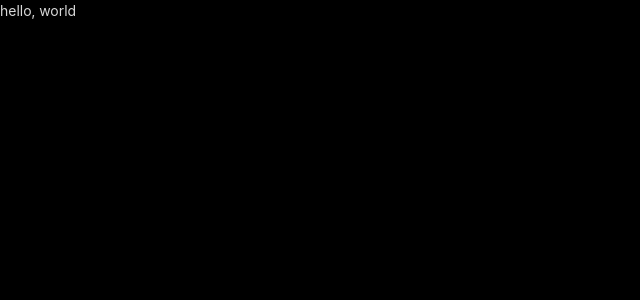
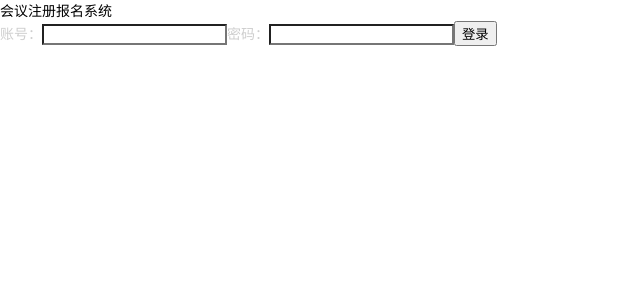
Before and after one commit to southrock/meeting_fe, a React app: page / in a window 1280 px wide. Shown: the top 300 px of the page, without its empty margins (0-640 px from the left). Built offline with nearby package versions, Linux system fonts and the light colour scheme.

Commit message:
:sparkles: 新创建首页

```diff
--- a/public/index.html
+++ b/public/index.html
@@ -7,11 +7,6 @@
   <meta name="keywords" content="会议,报名,系统">
   <meta name="description" content="会议报名通用系统">
   <meta name="theme-color" content="#000000">
-  <style type="text/css">
-    body{
-      background: #000;
-    }
-  </style>
   <title>会议报名通用系统</title>
 </head>
 <body>
--- a/src/App.css
+++ b/src/App.css
@@ -23,11 +23,9 @@ input::-ms-reveal {
           box-sizing: border-box;
 }
 body {
-  background-color: rgba(0, 0, 0, 1);
   height: 100%;
   width: 100%;
   margin: 0;
-  color: rgba(216, 216, 216, 1);
   font-size: 14px;
   font-family: -apple-system, BlinkMacSystemFont, 'Segoe UI', 'PingFang SC', 'Hiragino Sans GB', 'Microsoft YaHei', 'Helvetica Neue', Helvetica, Arial, sans-serif, 'Apple Color Emoji', 'Segoe UI Emoji', 'Segoe UI Symbol';
   font-variant: tabular-nums;
--- a/src/App.tsx
+++ b/src/App.tsx
@@ -1,15 +1,31 @@
 import * as React from 'react';
-// import { BrowserRouter as Router, Route, withRouter, RouteComponentProps } from 'react-router-dom';
-// import Media from 'react-media';
+import { BrowserRouter as Router, Route, withRouter, RouteComponentProps } from 'react-router-dom';
+
+import Home from './pages/Home';
+
 import './App.css';
 
 const { useState, useEffect } = React;
 
+const Container = (props: RouteComponentProps & {children?: JSX.Element[] | JSX.Element}) => {
+
+  const { history } = props;
+
+  return (
+    <>
+      {props.children}
+    </>
+  );
+};
+const RouteContainer = withRouter(Container);
+
 const App = () => {
   return (
-    <div>
-      hello, world
-    </div>
+    <Router>
+      <RouteContainer>
+        <Route exact path="/" component={Home} />
+      </RouteContainer>
+    </Router>
   );
 };
 
--- /dev/null
+++ b/src/pages/Home/index.tsx
@@ -0,0 +1,58 @@
+import * as React from 'react';
+
+const { useState } = React;
+
+interface FormType {
+  username: string;
+  password: string;
+  [propName: string]: string;
+}
+
+const Home = () => {
+
+  const [ formValues, setFormValues] = useState({
+    username: '',
+    password: ''
+  });
+
+  const handleChange = (e: React.ChangeEvent<HTMLInputElement>): void => {
+    const { name, value } = e.target;
+    const newValue: FormType = {...formValues};
+    newValue[name] = value;
+    setFormValues(newValue);
+  };
+
+  const handleSubmit = (e:React.FormEvent<HTMLFormElement>) => {
+    e.persist();
+    e.preventDefault();
+  };
+
+  return (
+    <div>
+      会议注册报名系统
+      <div>
+        <form action="" onSubmit={handleSubmit}>
+          <label htmlFor="username">账号：</label>
+          <input
+            type="text"
+            name="username"
+            id="username"
+            value={formValues.username}
+            onChange={handleChange}
+          />
+          <label htmlFor="password">密码：</label>
+          <input
+            type="password"
+            name="password"
+            id="password"
+            value={formValues.password}
+            onChange={handleChange}
+          />
+          <input type="submit" value="登录"/>
+        </form>
+      </div>
+    </div>
+  );
+};
+
+export default Home;
```
Also changed, not shown: src/pages/Home/style.css (added), 1 other file (tests, documents, lock files or other folders).
